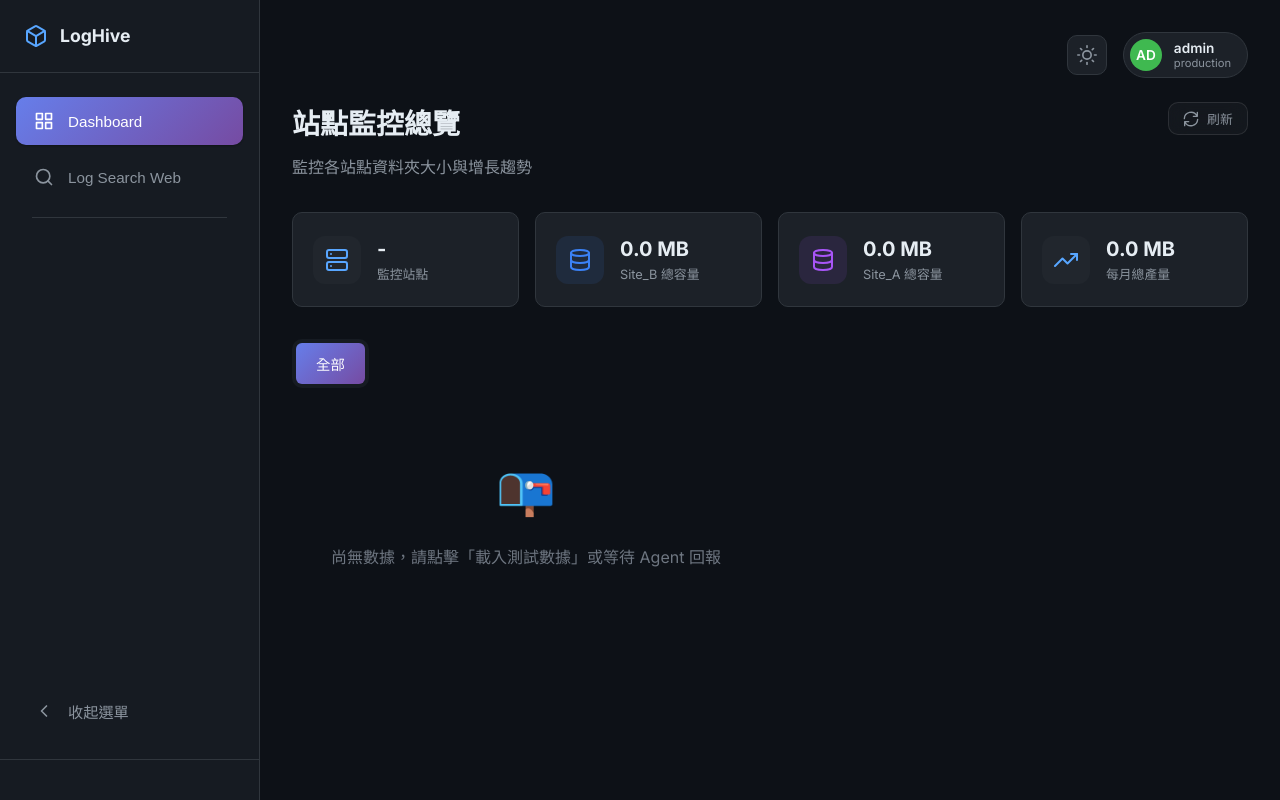
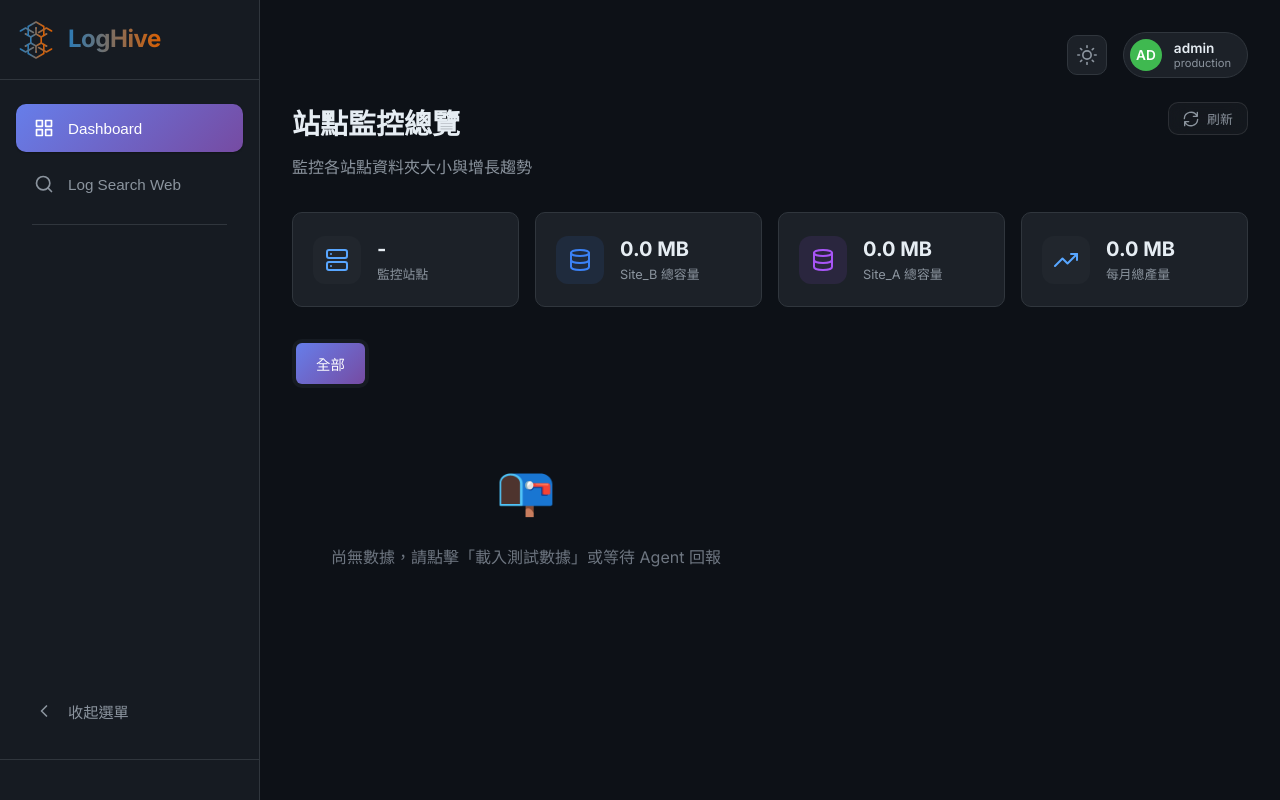
Before and after one commit to mile-chang/logHive, a Flask app: page / in a window 1280 px wide. Run offline with Flask 3, Linux system fonts and the light colour scheme; a user stored in the database is signed in; data that the repository does not hold is empty.

Commit message:
feat: Update svg icon in sidebar andlogin page.

```diff
--- a/static/css/sidebar.css
+++ b/static/css/sidebar.css
@@ -18,14 +18,16 @@
 }
 
 .sidebar-header {
-    padding: 24px;
+    padding: 20px 16px;
+    /* Reduced padding to align with nav items (16px) */
     display: flex;
     align-items: center;
     gap: 12px;
     border-bottom: 1px solid var(--border-color);
     white-space: nowrap;
     overflow: hidden;
-    height: 73px;
+    height: 80px;
+    /* Increased from 73px to fit larger logo */
     /* Fixed height for consistency */
 }
 
@@ -58,6 +60,29 @@
     margin: 0 auto;
 }
 
+.logo-collapsed {
+    display: none;
+    /* Hidden by default */
+}
+
+.logo-expanded {
+    display: block;
+    height: 30px;
+    /* Reduced from 40px for better proportion */
+    transition: var(--transition);
+}
+
+.sidebar.collapsed .logo-collapsed {
+    display: block;
+    width: 32px;
+    height: 32px;
+    margin: 0 auto;
+}
+
+.sidebar.collapsed .logo-expanded {
+    display: none;
+}
+
 /* Sidebar Divider */
 .sidebar-divider {
     height: 1px;
@@ -80,16 +105,32 @@
 }
 
 .brand-name {
-    font-size: 1.1rem;
-    font-weight: 700;
-    color: var(--text-primary);
+    font-size: 1.5rem;
+    /* Increased by 20% (1.25 -> 1.5) */
+    font-weight: 800;
+    background: linear-gradient(to right, #2c7bb6, #d95f02);
+    -webkit-background-clip: text;
+    -webkit-text-fill-color: transparent;
+    background-clip: text;
     white-space: nowrap;
+    letter-spacing: -0.02em;
 }
 
 .logo {
-    color: var(--accent-primary);
     display: flex;
     align-items: center;
+    justify-content: center;
+}
+
+/* Cleanup old classes */
+/* .logo-collapsed, .logo-expanded removed */
+
+.sidebar.collapsed .brand-name {
+    display: none;
+}
+
+.sidebar.collapsed .logo {
+    margin: 0 auto;
 }
 
 .sidebar-nav {
--- a/templates/dashboard.html
+++ b/templates/dashboard.html
@@ -27,16 +27,8 @@
                 </svg>
             </button>
             <div class="mobile-brand">
-                <svg xmlns="http://www.w3.org/2000/svg" width="24" height="24" viewBox="0 0 24 24" fill="none"
-                    stroke="currentColor" stroke-width="2" stroke-linecap="round" stroke-linejoin="round"
-                    aria-hidden="true">
-                    <path
-                        d="M21 16V8a2 2 0 0 0-1-1.73l-7-4a2 2 0 0 0-2 0l-7 4A2 2 0 0 0 3 8v8a2 2 0 0 0 1 1.73l7 4a2 2 0 0 0 2 0l7-4A2 2 0 0 0 21 16z">
-                    </path>
-                    <polyline points="3.27 6.96 12 12.01 20.73 6.96"></polyline>
-                    <line x1="12" y1="22.08" x2="12" y2="12"></line>
-                </svg>
-                <span>LogHive</span>
+                <img src="{{ url_for('static', filename='favicon.svg') }}" width="24" height="24" alt="Logo">
+                <span class="brand-gradient" style="font-size: 1.2rem;">LogHive</span>
             </div>
             <div class="mobile-actions">
                 <button class="theme-toggle" onclick="toggleTheme()" id="theme-toggle-mobile" aria-label="Toggle theme">
@@ -92,15 +84,7 @@
         <aside class="sidebar" id="sidebar">
             <div class="sidebar-header">
                 <div class="logo">
-                    <svg xmlns="http://www.w3.org/2000/svg" width="24" height="24" viewBox="0 0 24 24" fill="none"
-                        stroke="currentColor" stroke-width="2" stroke-linecap="round" stroke-linejoin="round"
-                        aria-hidden="true">
-                        <path
-                            d="M21 16V8a2 2 0 0 0-1-1.73l-7-4a2 2 0 0 0-2 0l-7 4A2 2 0 0 0 3 8v8a2 2 0 0 0 1 1.73l7 4a2 2 0 0 0 2 0l7-4A2 2 0 0 0 21 16z">
-                        </path>
-                        <polyline points="3.27 6.96 12 12.01 20.73 6.96"></polyline>
-                        <line x1="12" y1="22.08" x2="12" y2="12"></line>
-                    </svg>
+                    <img src="{{ url_for('static', filename='favicon.svg') }}" width="40" height="40" alt="Logo">
                 </div>
                 <span class="brand-name">LogHive</span>
             </div>
```
Also changed, not shown: static/css/style.css (+34 -15 lines), templates/login.html (+3 -13 lines).
